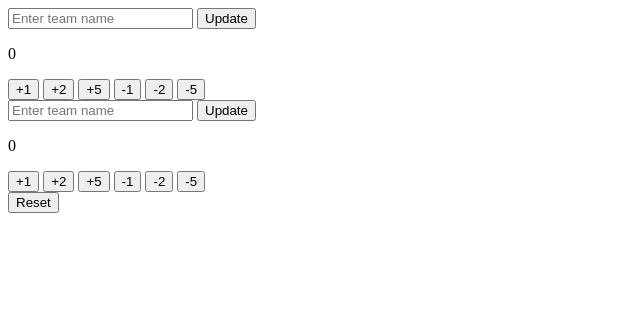
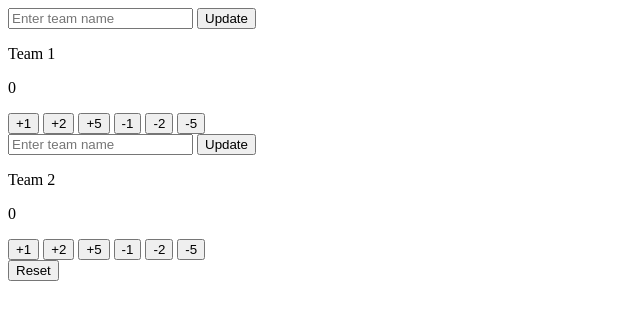
Before and after one commit to dsfrederic/rugby-scoreboard, an Electron app: page control.html in a window 1280 px wide. Shown: the whole page, without its empty margins (0-640 px from the left). Drawn offline with Linux system fonts and the light colour scheme.

Commit message:
Display active teamName on control center and update window titles

```diff
--- a/control.html
+++ b/control.html
@@ -5,13 +5,14 @@
   <meta charset="UTF-8">
   <!-- https://developer.mozilla.org/en-US/docs/Web/HTTP/CSP -->
   <meta http-equiv="Content-Security-Policy" content="default-src 'self'; script-src 'self'">
-  <title>Hello World!</title>
+  <title>Scoreboard control center</title>
 </head>
 
 <body>
   <div>
     <input type="text" class="teamNameInput" team="1" placeholder="Enter team name">
     <button class="teamNameBtn" team="1" type="button">Update</button>
+    <p class="teamName" team="1">Team 1</p>
     <p class="teamScore" team="1">0</p>
     <button class="scoreBtn" team="1" type="button">+1</button>
     <button class="scoreBtn" team="1" type="button">+2</button>
@@ -23,6 +24,7 @@
   <div>
     <input type="text" class="teamNameInput" team="2" placeholder="Enter team name">
     <button class="teamNameBtn" team="2" type="button">Update</button>
+    <p class="teamName" team="2">Team 2</p>
     <p class="teamScore" team="2">0</p>
     <button class="scoreBtn" team="2" type="button">+1</button>
     <button class="scoreBtn" team="2" type="button">+2</button>
```
Also changed, not shown: display.html (+1 -1 lines).
